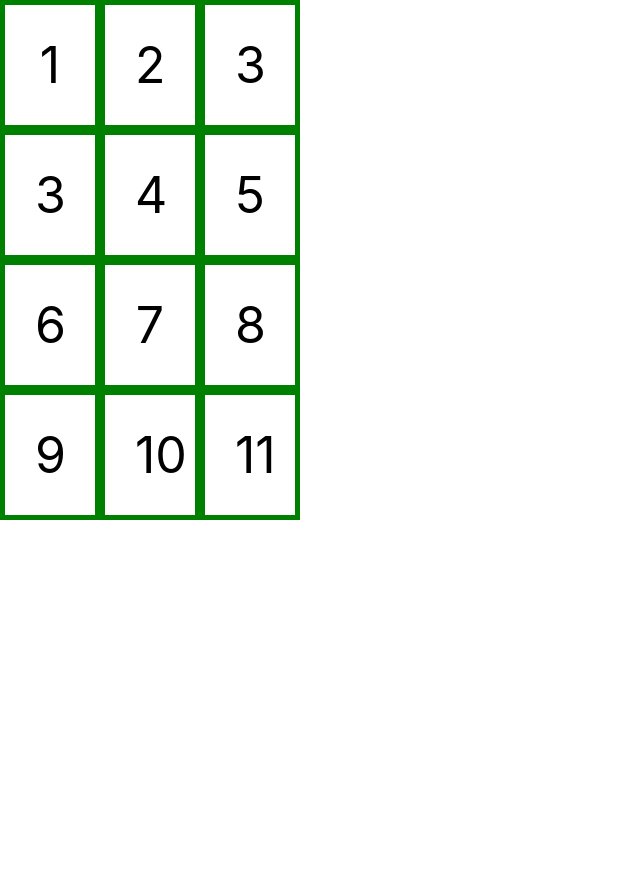
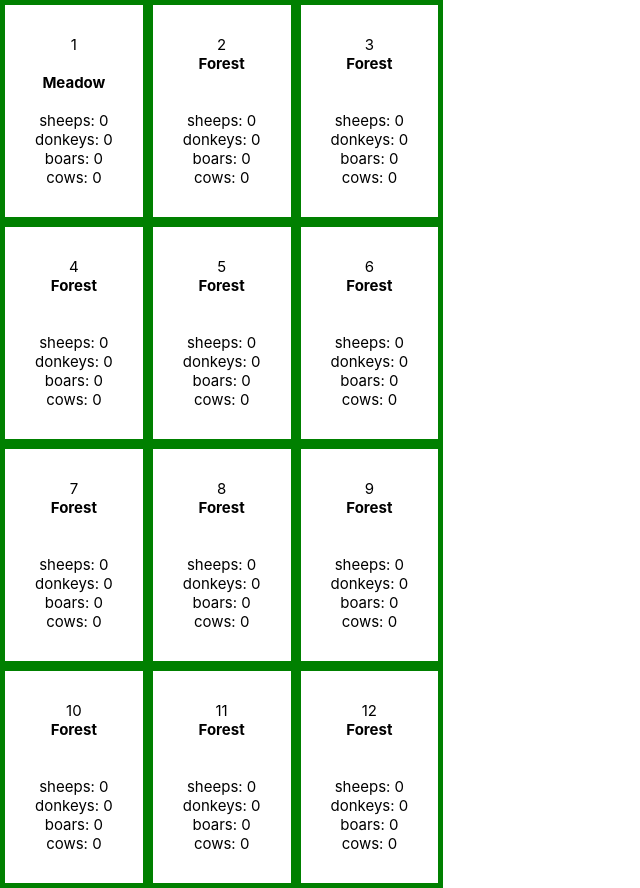
Before and after one commit to lynnter/caverna-simulator, a React (Create React App) app: page / in a window 1280 px wide. Shown: the whole page, without its empty margins (0-640 px from the left). Before the commit the page ends 800 px from the top, so only its background shows below. Built offline with nearby package versions, Linux system fonts and the light colour scheme.

Commit message:
rendering out all states to grid

```diff
--- a/src/App.js
+++ b/src/App.js
@@ -11,65 +11,170 @@ class App extends Component {
               [
                 {
                   id: 1,
+                  isForest: false,
                   isMeadow: true,
+                  isField: false,
+                  hasPasture: false,
+                  hasStable: false,
+                  stableCount: 0,
+                  sheepCount: 0,
+                  donkeyCount: 0,
+                  boarCount: 0,
+                  cowCount: 0,
                 },
                  {
                   id: 2,
-                  isMeadow: true
+                  isForest: true,
+                  isMeadow: false,
+                  isField: false,
+                  hasPasture: false,
+                  hasStable: false,
+                  stableCount: 0,
+                  sheepCount: 0,
+                  donkeyCount: 0,
+                  boarCount: 0,
+                  cowCount: 0,
                 },
                 {
                   id: 3,
-                  isMeadow: true
+                  isForest: true,
+                  isMeadow: false,
+                  isField: false,
+                  hasPasture: false,
+                  hasStable: false,
+                  stableCount: 0,
+                  sheepCount: 0,
+                  donkeyCount: 0,
+                  boarCount: 0,
+                  cowCount: 0,
               }
               ],
               [{
-                  id: 3,
-                  isMeadow: true
-                },
-                {
                   id: 4,
-                  isMeadow: true
+                  isForest: true,
+                  isMeadow: false,
+                  isField: false,
+                  hasPasture: false,
+                  hasStable: false,
+                  stableCount: 0,
+                  sheepCount: 0,
+                  donkeyCount: 0,
+                  boarCount: 0,
+                  cowCount: 0,
                 },
                 {
                   id: 5,
-                  isMeadow: true
+                  isForest: true,
+                  isMeadow: false,
+                  isField: false,
+                  hasPasture: false,
+                  hasStable: false,
+                  stableCount: 0,
+                  sheepCount: 0,
+                  donkeyCount: 0,
+                  boarCount: 0,
+                  cowCount: 0,
+                },
+                {
+                  id: 6,
+                  isForest: true,
+                  isMeadow: false,
+                  isField: false,
+                  hasPasture: false,
+                  hasStable: false,
+                  stableCount: 0,
+                  sheepCount: 0,
+                  donkeyCount: 0,
+                  boarCount: 0,
+                  cowCount: 0,
                 }
               ],
               [
                 {
-                  id: 6,
-                  isMeadow: true
+                  id: 7,
+                  isForest: true,
+                  isMeadow: false,
+                  isField: false,
+                  hasPasture: false,
+                  hasStable: false,
+                  stableCount: 0,
+                  sheepCount: 0,
+                  donkeyCount: 0,
+                  boarCount: 0,
+                  cowCount: 0,
                 },
                  {
-                  id: 7,
-                  isMeadow: true
+                  id: 8,
+                  isForest: true,
+                  isMeadow: false,
+                  isField: false,
+                  hasPasture: false,
+                  hasStable: false,
+                  stableCount: 0,
+                  sheepCount: 0,
+                  donkeyCount: 0,
+                  boarCount: 0,
+                  cowCount: 0,
                 },
                 {
-                  id: 8,
-                  isMeadow: true
+                  id: 9,
+                  isForest: true,
+                  isMeadow: false,
+                  isField: false,
+                  hasPasture: false,
+                  hasStable: false,
+                  stableCount: 0,
+                  sheepCount: 0,
+                  donkeyCount: 0,
+                  boarCount: 0,
+                  cowCount: 0,
                 }
               ],
               [
                 {
-                  id: 9,
-                  isMeadow: true
+                  id: 10,
+                  isForest: true,
+                  isMeadow: false,
+                  isField: false,
+                  hasPasture: false,
+                  hasStable: false,
+                  stableCount: 0,
+                  sheepCount: 0,
+                  donkeyCount: 0,
+                  boarCount: 0,
+                  cowCount: 0,
                 },
                 {
-                  id: 10,
-                  isMeadow: true
+                  id: 11,
+                  isForest: true,
+                  isMeadow: false,
+                  isField: false,
+                  hasPasture: false,
+                  hasStable: false,
+                  stableCount: 0,
+                  sheepCount: 0,
+                  donkeyCount: 0,
+                  boarCount: 0,
+                  cowCount: 0,
                 },
                  {
-                  id: 11,
-                  isMeadow: true
+                  id: 12,
+                  isForest: true,
+                  isMeadow: false,
+                  isField: false,
+                  hasPasture: false,
+                  hasStable: false,
+                  stableCount: 0,
+                  sheepCount: 0,
+                  donkeyCount: 0,
+                  boarCount: 0,
+                  cowCount: 0,
                 }
               ]
     ],
-      isForest : true,
-      isField : false,
     }
 
   render() {
-  console.log("hereee", this.state.grid)
     return (
       <React.Fragment>
       <div>
--- a/src/GridStyle.css
+++ b/src/GridStyle.css
@@ -1,6 +1,5 @@
 .GridStyle {
-     font-size: 50px;
-     width: 30px;
+     font-size: 15px;
      border: 5px solid green;
      padding: 30px;
 }
--- a/src/Space.js
+++ b/src/Space.js
@@ -3,9 +3,37 @@ import React, { Component } from 'react'
 export class Space extends Component {
 
   render() {
-    console.log(this.props.grid)
+    const forest = this.props.grid.isForest;
+    const meadow = this.props.grid.isMeadow;
+    const field = this.props.grid.isField;
+    const pasture = this.props.grid.isPasture;
+
     return (
-      <div className="GridStyle">{this.props.grid.id}</div>
+      <div className="GridStyle">{this.props.grid.id}
+          <br />
+
+          <b>{forest ? 'Forest' : null}</b>
+          <br />
+          <b>{meadow ? 'Meadow' : null}</b>
+          <br />
+          <b>{field ? 'Field' : null}</b>
+          <br />
+          <b>{pasture ? 'Pasture' : null}</b>
+
+
+        <div>
+          sheeps: {this.props.grid.sheepCount}
+        </div>
+        <div>
+          donkeys: {this.props.grid.donkeyCount}
+        </div>
+        <div>
+          boars: {this.props.grid.boarCount}
+        </div>
+        <div>
+          cows: {this.props.grid.cowCount}
+        </div>
+      </div>
     )
   }
 }
```
